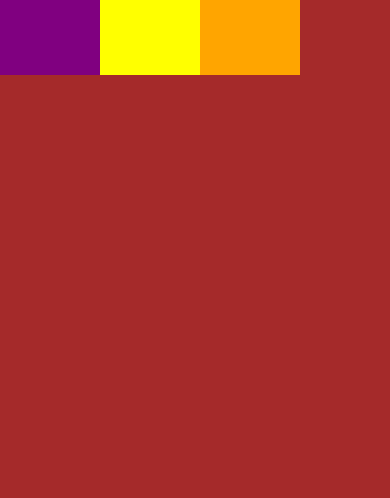
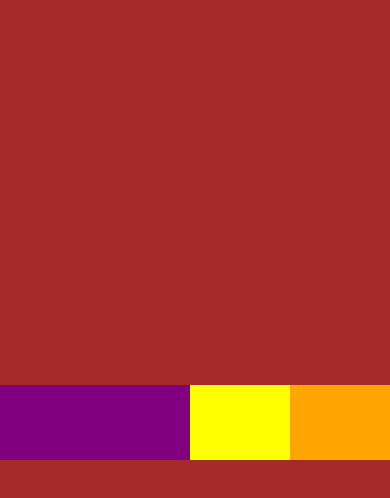
Before and after one commit to gokhanyanik/ReactNativeSecondExample, a React Native app: screen / in a window 390 px wide. Shown: the top 498 px of the page. Built offline with nearby package versions, Linux system fonts and the light colour scheme.

Commit message:
JustifyContent ve alignItems Kullanımı

```diff
--- a/App.tsx
+++ b/App.tsx
@@ -14,9 +14,10 @@ import {
 function App(): React.JSX.Element {
   return (
     <SafeAreaView style={styles.bacground}>
-     <View style={{width:100,height:75,backgroundColor:"purple"}}/>
-     <View style={{width:100,height:75,backgroundColor:"yellow"}}/>
-     <View style={{width:100,height:75,backgroundColor:"orange"}}/>
+      <View style={{ width: 100, flexGrow:1,height: 75, backgroundColor: "purple" }} />
+      <View style={{ width: 100, height: 75, backgroundColor: "yellow" }} />
+      <View style={{ width: 100, height: 75, backgroundColor: "orange" }} />
+
     </SafeAreaView>
   );
 }
@@ -24,7 +25,11 @@ const styles = StyleSheet.create({
   bacground: {
     backgroundColor: "brown",
     flex: 1,  // flex viewlerin boyutunu belirler ve 1 değerini alması alanın tamamını kaplar.
-    flexDirection:"row" // elementleri sağdan sola dizer.
+    flexDirection: "row", // elementleri sağdan sola dizer.
+    justifyContent: "center",
+    alignItems: "center",
+    //flexWrap: "wrap",// yana dizilen elementlerden sığmama durumlarında kullanılır ve sığmayanları alt satıra alır.
+   // alignContent: "center"
   }
 });
 export default App;
```
